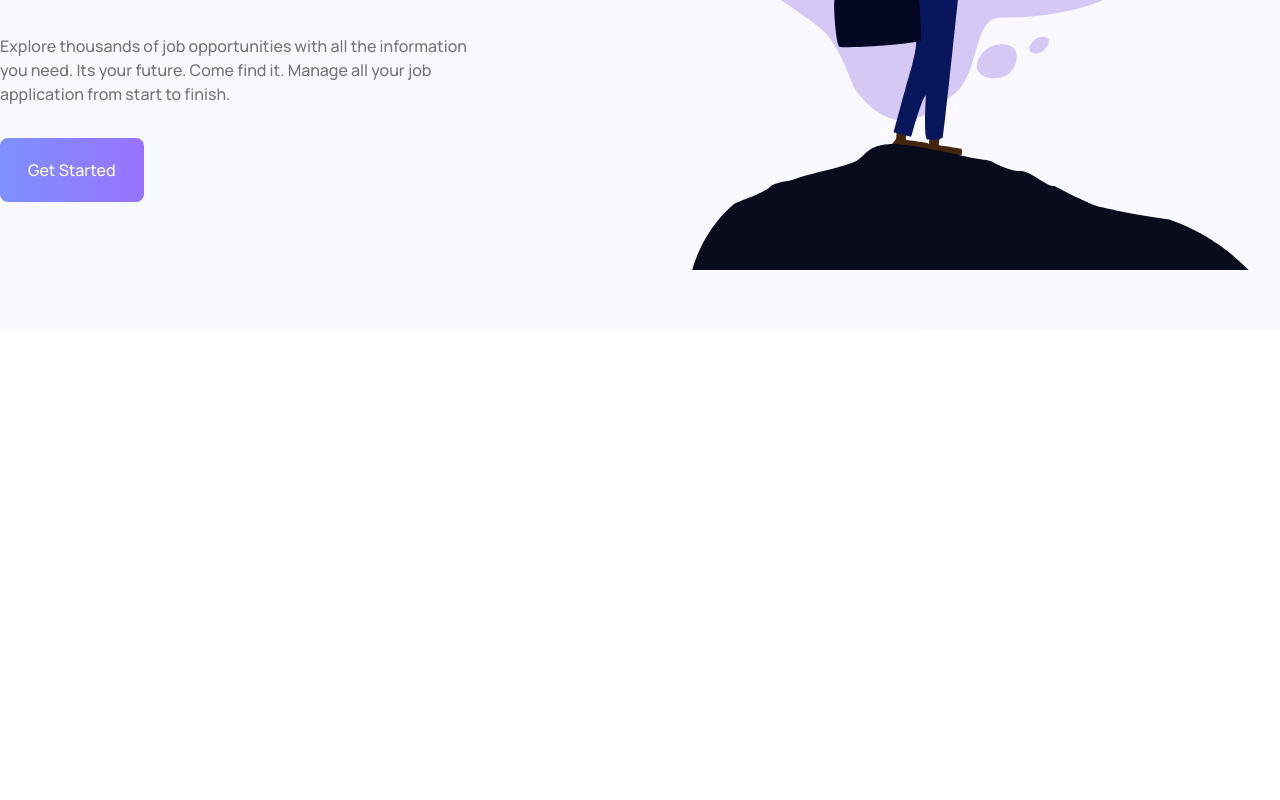
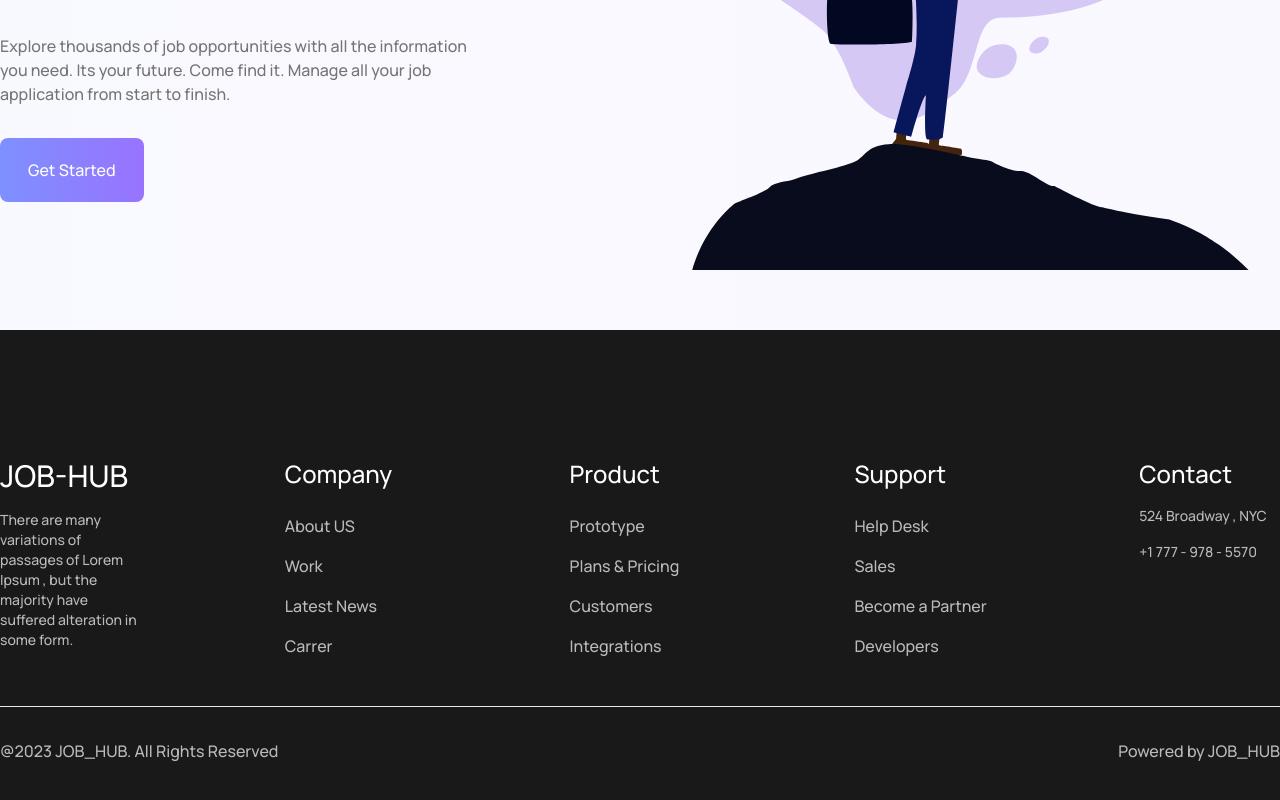
Before and after one commit to Re-zan/Job-Hub, a React (Vite) app: page / in a window 1280 px wide. Shown: the part 494-1294 px from the top of the page. Before the commit the page ends 824 px from the top, so only its background shows below. Built offline with nearby package versions, Linux system fonts and the light colour scheme.

Commit message:
footer comleted

```diff
--- /dev/null
+++ b/src/components/Footer/Footer.jsx
@@ -0,0 +1,83 @@
+import React from "react";
+
+const Footer = () => {
+  return (
+    <div className=" bg-[#1A1919] py-32">
+      <div className="my_conatiner  pb-10  grid grid-cols-1 md:grid-cols-2 pl-14 lg:pl-0 lg:grid-cols-5  text-white gap-36 ">
+        <div>
+          <h2 className="text-3xl">JOB-HUB</h2>
+          <p className="text-[#ffffffb3] pt-4 text-sm">
+            There are many variations of passages of Lorem Ipsum , but the
+            majority have suffered alteration in some form.
+          </p>
+        </div>
+        <div>
+          <h2 className="text-2xl">Company</h2>
+          <ul className="pt-4 text-[#ffffffb3]">
+            <li className="py-2 transtion ease-in-out duration-200 hover:translate-x-3 hover:text-purple-400">
+              About US
+            </li>
+            <li className="py-2 transtion ease-in-out duration-200 hover:translate-x-3 hover:text-purple-400">
+              Work
+            </li>
+            <li className="py-2 transtion ease-in-out duration-200 hover:translate-x-3 hover:text-purple-400">
+              Latest News
+            </li>
+            <li className="py-2 transtion ease-in-out duration-200 hover:translate-x-3 hover:text-purple-400">
+              Carrer
+            </li>
+          </ul>
+        </div>
+        <div>
+          <h2 className="text-2xl">Product</h2>
+          <ul className="pt-4 text-[#ffffffb3]">
+            <li className="py-2 transtion ease-in-out duration-200 hover:translate-x-3 hover:text-purple-400">
+              Prototype
+            </li>
+            <li className="py-2 transtion ease-in-out duration-200 hover:translate-x-3 hover:text-purple-400">
+              Plans & Pricing
+            </li>
+            <li className="py-2 transtion ease-in-out duration-200 hover:translate-x-3 hover:text-purple-400">
+              Customers
+            </li>
+            <li className="py-2 transtion ease-in-out duration-200 hover:translate-x-3 hover:text-purple-400">
+              Integrations
+            </li>
+          </ul>
+        </div>
+        <div>
+          <h2 className="text-2xl">Support</h2>
+          <ul className="pt-4 text-[#ffffffb3]">
+            <li className="py-2 transtion ease-in-out duration-200 hover:translate-x-3 hover:text-purple-400">
+              Help Desk
+            </li>
+            <li className="py-2 transtion ease-in-out duration-200 hover:translate-x-3 hover:text-purple-400">
+              Sales
+            </li>
+            <li className="py-2 transtion ease-in-out duration-200 hover:translate-x-3 hover:text-purple-400">
+              Become a Partner
+            </li>
+            <li className="py-2 transtion ease-in-out duration-200 hover:translate-x-3 hover:text-purple-400">
+              Developers
+            </li>
+          </ul>
+        </div>
+        <div>
+          <h2 className="text-2xl">Contact</h2>
+
+          <p className="text-sm pt-4 text-[#ffffffb3]"> 524 Broadway , NYC</p>
+          <p className="text-sm pt-4 text-[#ffffffb3]"> +1 777 - 978 - 5570</p>
+        </div>
+      </div>
+      <div className="my_conatiner text-[#ffffffb3]">
+        <hr className=" border-1  "></hr>
+        <div className="flex justify-between  pt-8">
+          <p>@2023 JOB_HUB. All Rights Reserved</p>
+          <p>Powered by JOB_HUB</p>
+        </div>
+      </div>
+    </div>
+  );
+};
+
+export default Footer;
--- a/src/components/Layout/Layout.jsx
+++ b/src/components/Layout/Layout.jsx
@@ -1,12 +1,14 @@
 import React from "react";
 import Header from "../Header/Header";
 import { Outlet } from "react-router-dom";
+import Footer from "../Footer/Footer";
 
 const Layout = () => {
   return (
     <div>
       <Header></Header>
       <Outlet></Outlet>
+      <Footer></Footer>
     </div>
   );
 };
```
